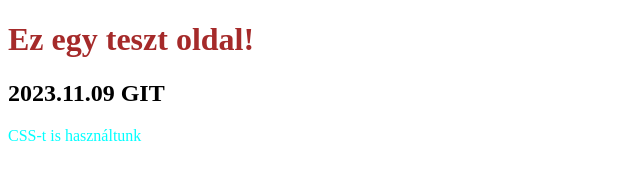
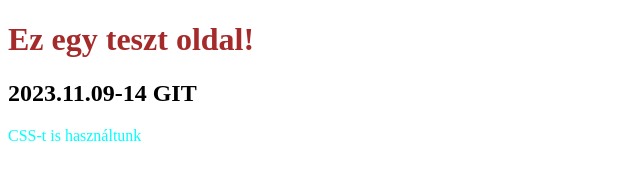
Before and after one commit to Martinyeas/IKT_P_23_11_09, a plain HTML site: page index.html in a window 1280 px wide. Shown: the full height of the page, 0-640 px from the left. Drawn offline with Linux system fonts and the light colour scheme.

Commit message:
date fix index.html

```diff
--- a/index.html
+++ b/index.html
@@ -8,7 +8,7 @@
 </head>
 <body>
 	<h1>Ez egy teszt oldal!</h1>
-	<h2>2023.11.09 GIT</h2>
+	<h2>2023.11.09-14 GIT</h2>
     <p>CSS-t is használtunk</p>
 </body>
 </html>
```
